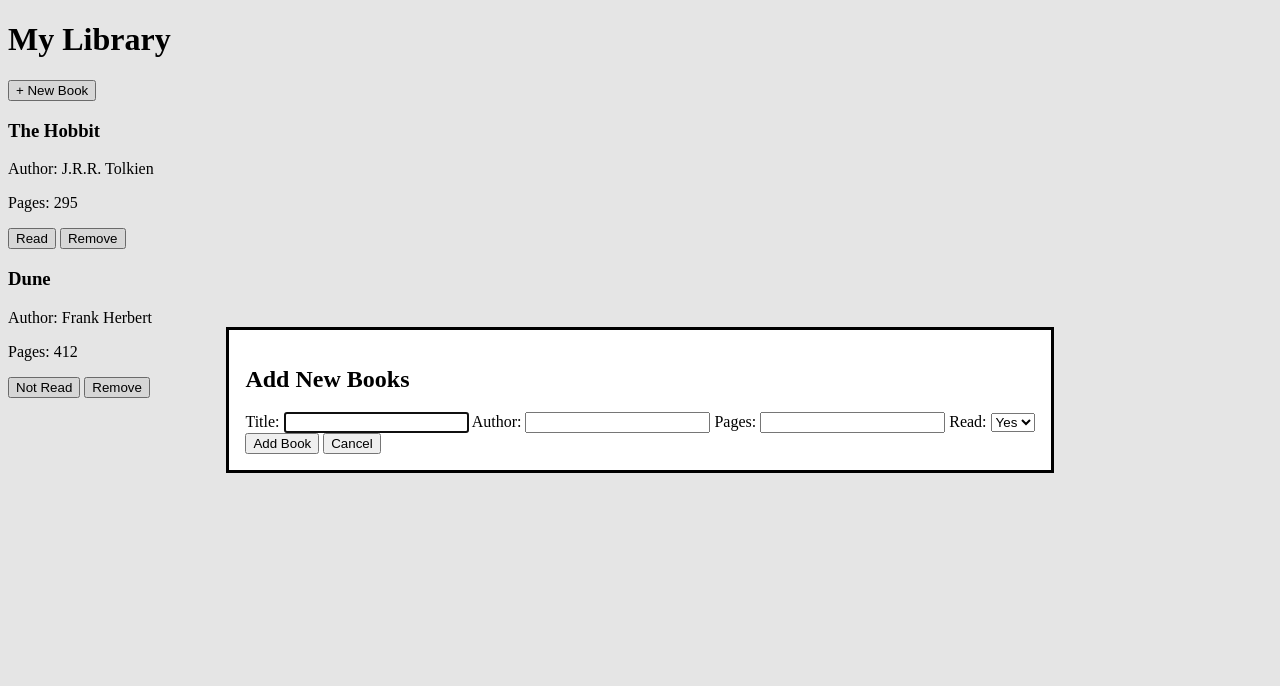
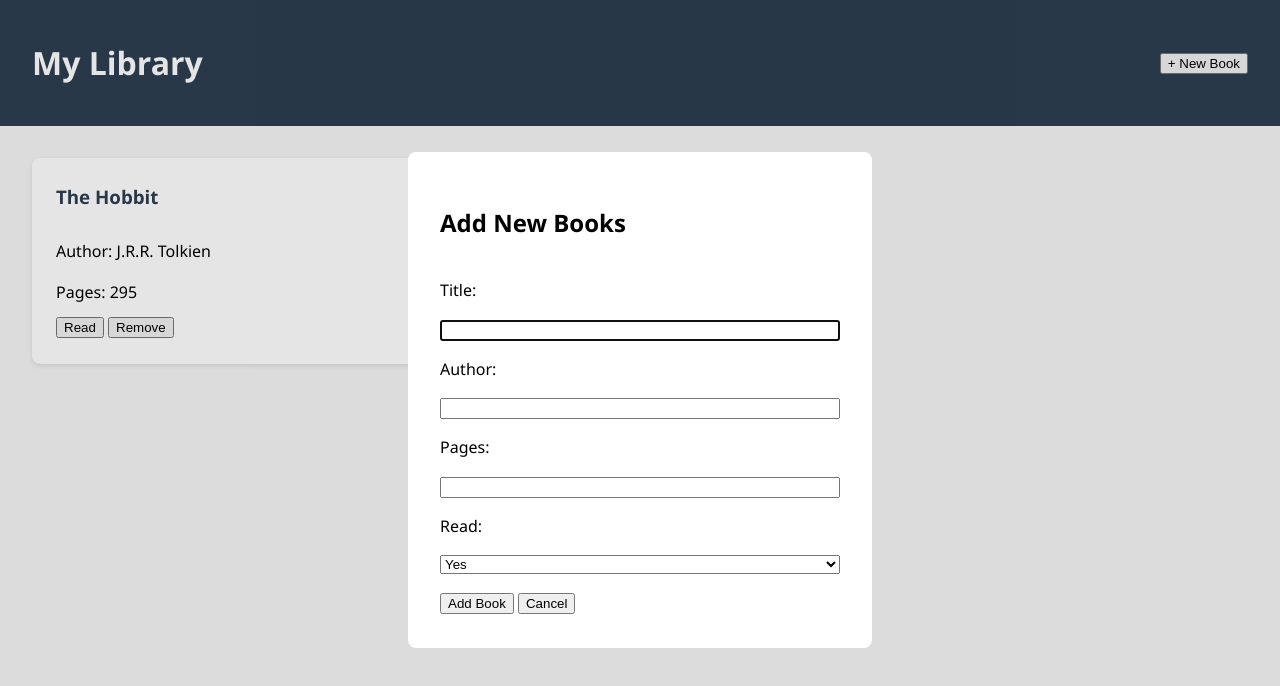
Before and after one commit to Victor-Charles1/Library, a plain HTML site: page index.html in a window 1280 px wide. Both pictures are taken after a click on the button "+ New Book". Drawn offline with Linux system fonts and the light colour scheme.

Commit message:
completed most of styling

```diff
--- a/css/styles.css
+++ b/css/styles.css
@@ -0,0 +1,78 @@
+/* Base Styles */
+body {
+    font-family: 'Segoe UI', Tahoma, Verdana, sans-serif;
+    line-height: 1.6;
+    margin: 0;
+    padding: 0;
+    background-color: #f5f5f5;
+}
+
+header {
+    background-color: #2c3e50;
+    color: white;
+    padding: 1rem 2rem;
+    display: flex;
+    justify-content: space-between;
+    align-items: center;
+}
+
+#new-book-btn {
+    background-color: #3498db;
+    color: white;
+    border: none;
+    padding: 0.5rem 1rem;
+    border-radius: 4px;
+    cursor: pointer;
+    font-size: 1rem;
+}
+
+#new-book-btn:hover {
+    background-color: #2980b9;
+}
+
+/* Book Grid */
+#book--container {
+    display: grid;
+    grid-template-columns: repeat(auto-fill, minmax(300px, 1fr));
+    gap: 1.5rem;
+    padding: 2rem;
+}
+
+.book--card {
+    background-color: white;
+    border-radius: 8px;
+    box-shadow: 0 2px 5px rgba(0,0,0,0.1);
+    padding: 1.5rem;
+    display: flex;
+    flex-direction: column;
+}
+
+.book--card h3 {
+    margin-top: 0;
+    color: #2c3e50;
+}
+
+.book--card p {
+    margin: 0.5rem 0;
+}
+
+#book-form-modal {
+    border: none;
+    border-radius: 8px;
+    padding: 2rem;
+    width: 400px;
+    max-width: 90%;
+}
+ #book--form {
+    display: flex;
+    flex-direction: column;
+    gap: 1rem;
+}
+
+#book-form input,
+#book-form select {
+    padding: 0.5rem;
+    border: 1px solid #ddd;
+    border-radius: 4px;
+    font-size: 1rem;
+}
--- a/index.html
+++ b/index.html
@@ -8,13 +8,12 @@
 </head>
 
 <body>
+    <header>
     <h1>My Library</h1>
     <button id="new-book-id"> + New Book</button>
+    </header>
 
-    <div id="book--container">
-
-    </div>
-
+    <div id="book--container"></div>
         <dialog id="book-form-modal">
             <form id="book--form" action="">
                 <h2> Add New Books</h2>
```
Lines whose indentation alone changed are shown as unchanged.
